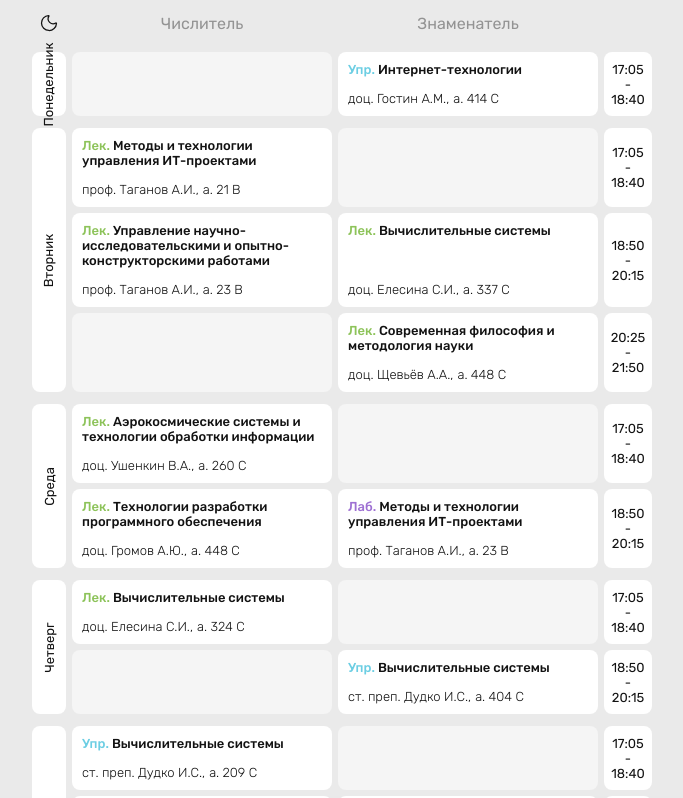
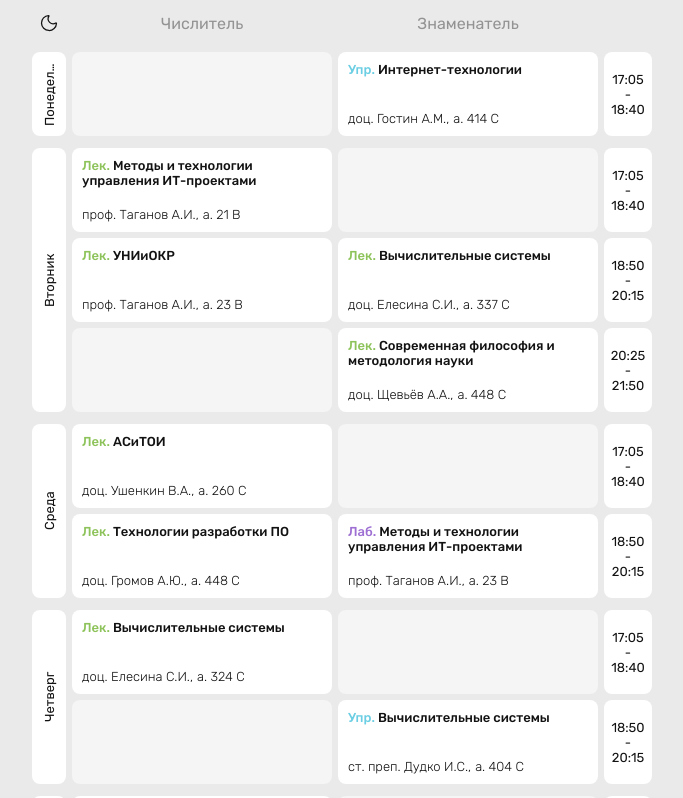
Before and after one commit to p0wered/schedule-react, a React (Vite) app: page / in a window 1280 px wide. Shown: the top 798 px of the page, without its empty margins (298-981 px from the left). Built offline with nearby package versions, Linux system fonts and the light colour scheme.

Commit message:
fsome bug fixes

```diff
--- a/src/assets/index.css
+++ b/src/assets/index.css
@@ -139,11 +139,22 @@ html.light .lucide-sun-medium-icon { display: none; }
   display: flex;
   justify-content: center;
   align-items: center;
+  position: relative;
+  overflow: hidden;
   max-width: 34px;
 }
 
 .block-weekday p{
-  rotate: -90deg;
+  position: absolute;
+  top: 10px;
+  bottom: 10px;
+  left: 50%;
+  writing-mode: vertical-rl;
+  transform: translateX(-50%) rotate(180deg);
+  white-space: nowrap;
+  overflow: hidden;
+  text-overflow: ellipsis;
+  text-align: center;
   font-weight: 400;
 }
 
@@ -159,6 +170,11 @@ html.light .lucide-sun-medium-icon { display: none; }
   flex-direction: row;
   justify-content: center;
   align-items: center;
+}
+
+.block-merged-centered > p {
+  width: 100%;
+  text-align: center;
 }
 
 .block-discipline-inner {
@@ -177,6 +193,7 @@ html.light .lucide-sun-medium-icon { display: none; }
 
 .block-pair {
   display: flex;
+  min-height: 84px;
   gap: 6px;
 }
 
--- a/src/components/DisciplineBlock.tsx
+++ b/src/components/DisciplineBlock.tsx
@@ -37,7 +37,13 @@ export function EmptyDisciplineSlot() {
 }
 
 export function EveryWeekDisciplineCard({ discipline, currentType }: DisciplineCardProps) {
-  const className = ['block', 'block-discipline', 'block-merged', getCurrentClass(currentType)]
+  const className = [
+    'block',
+    'block-discipline',
+    'block-merged',
+    discipline.teacher ? undefined : 'block-merged-centered',
+    getCurrentClass(currentType),
+  ]
     .filter(Boolean)
     .join(' ');
 
--- a/src/data/schedule.ts
+++ b/src/data/schedule.ts
@@ -36,7 +36,7 @@ export const scheduleData = {
           id: 'tue-1850',
           schedule: {
             kind: 'alternating',
-            numerator: { type: 'lec', name: 'Управление научно-исследовательскими и опытно-конструкторскими работами', teacher: 'проф. Таганов А.И.', room: '23 B' },
+            numerator: { type: 'lec', name: 'УНИиОКР', teacher: 'проф. Таганов А.И.', room: '23 B' },
             denominator: { type: 'lec', name: 'Вычислительные системы', teacher: 'доц. Елесина С.И.', room: '337 C' },
           },
           time: { start: '18:50', end: '20:15' },
@@ -59,7 +59,7 @@ export const scheduleData = {
           id: 'wed-1705',
           schedule: {
             kind: 'alternating',
-            numerator: { type: 'lec', name: 'Аэрокосмические системы и технологии обработки информации', teacher: 'доц. Ушенкин В.А.', room: '260 C' },
+            numerator: { type: 'lec', name: 'АСиТОИ', teacher: 'доц. Ушенкин В.А.', room: '260 C' },
           },
           time: { start: '17:05', end: '18:40' },
         },
@@ -67,7 +67,7 @@ export const scheduleData = {
           id: 'wed-1850',
           schedule: {
             kind: 'alternating',
-            numerator: { type: 'lec', name: 'Технологии разработки программного обеспечения', teacher: 'доц. Громов А.Ю.', room: '448 C' },
+            numerator: { type: 'lec', name: 'Технологии разработки ПО', teacher: 'доц. Громов А.Ю.', room: '448 C' },
             denominator: { type: 'lab', name: 'Методы и технологии управления ИТ-проектами', teacher: 'проф. Таганов А.И.', room: '23 B' },
           },
           time: { start: '18:50', end: '20:15' },
@@ -112,8 +112,8 @@ export const scheduleData = {
           id: 'fri-1850',
           schedule: {
             kind: 'alternating',
-            numerator: { type: 'upr', name: 'Технологии разработки программного обеспечения', teacher: 'асс. Сидоров А.М.', room: '02/2 B' },
-            denominator: { type: 'lab', name: 'Аэрокосмические системы и технологии обработки информации', teacher: 'доц. Ушенкин В.А.', room: '260 C' },
+            numerator: { type: 'upr', name: 'Технологии разработки ПО', teacher: 'асс. Сидоров А.М.', room: '02/2 B' },
+            denominator: { type: 'lab', name: 'АСиТОИ', teacher: 'доц. Ушенкин В.А.', room: '260 C' },
           },
           time: { start: '18:50', end: '20:15' },
         },
```
